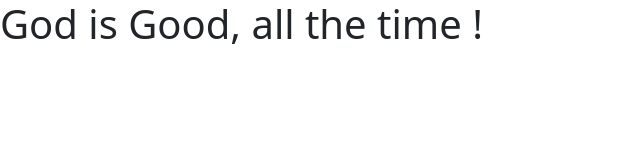
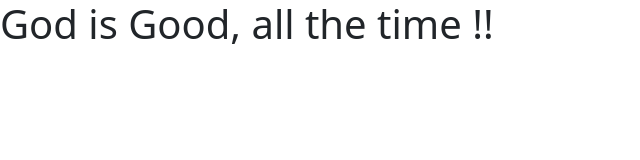
Before and after one commit to starsoft5/CA-DDD-01, a React (Vite) app in the folder ReactApp/: page / in a window 1280 px wide. Shown: the top 160 px of the page, without its empty margins (0-640 px from the left). Built offline with nearby package versions, Linux system fonts and the light colour scheme.

Commit message:
trigger CI/CD deploy1

```diff
--- a/ReactApp/src/components/OrderList.tsx
+++ b/ReactApp/src/components/OrderList.tsx
@@ -1,7 +1,7 @@
  function OrderList() {
   return (
     <h1>
-      God is Good, all the time !
+      God is Good, all the time !!
     </h1>
   );
 }
```
